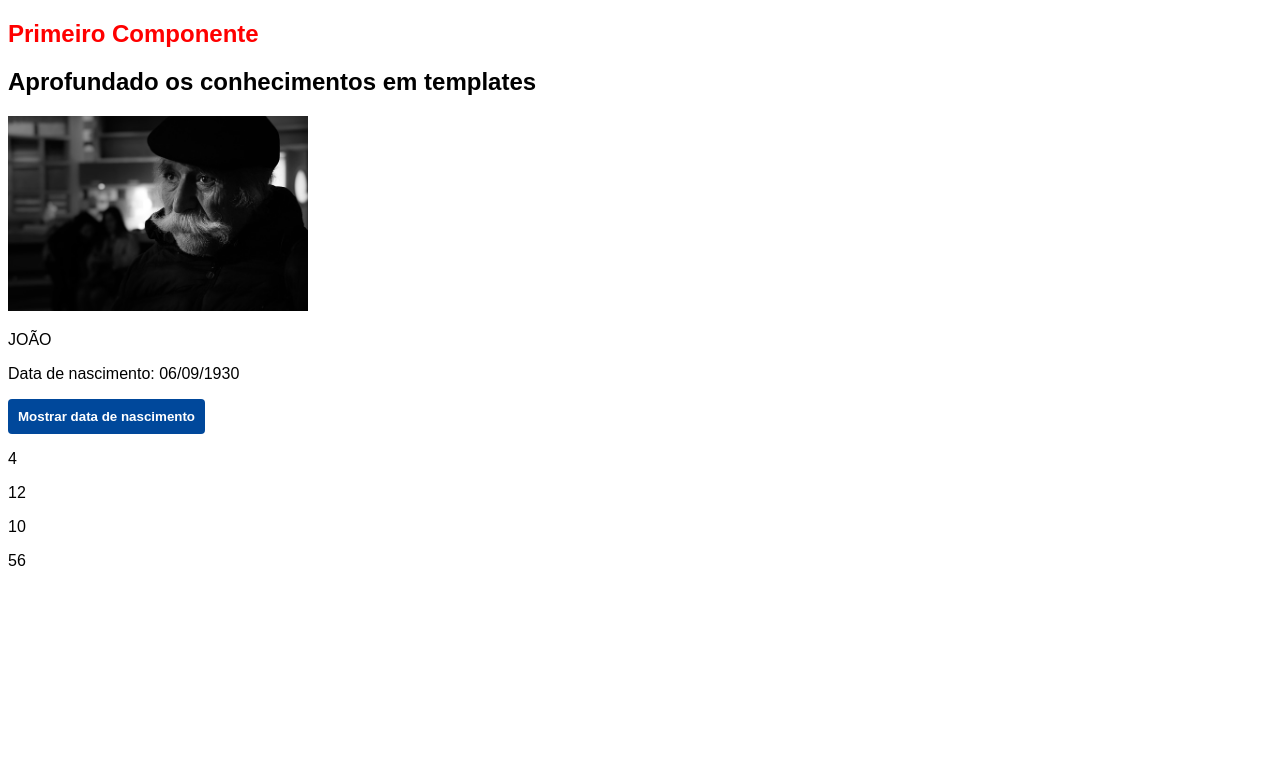
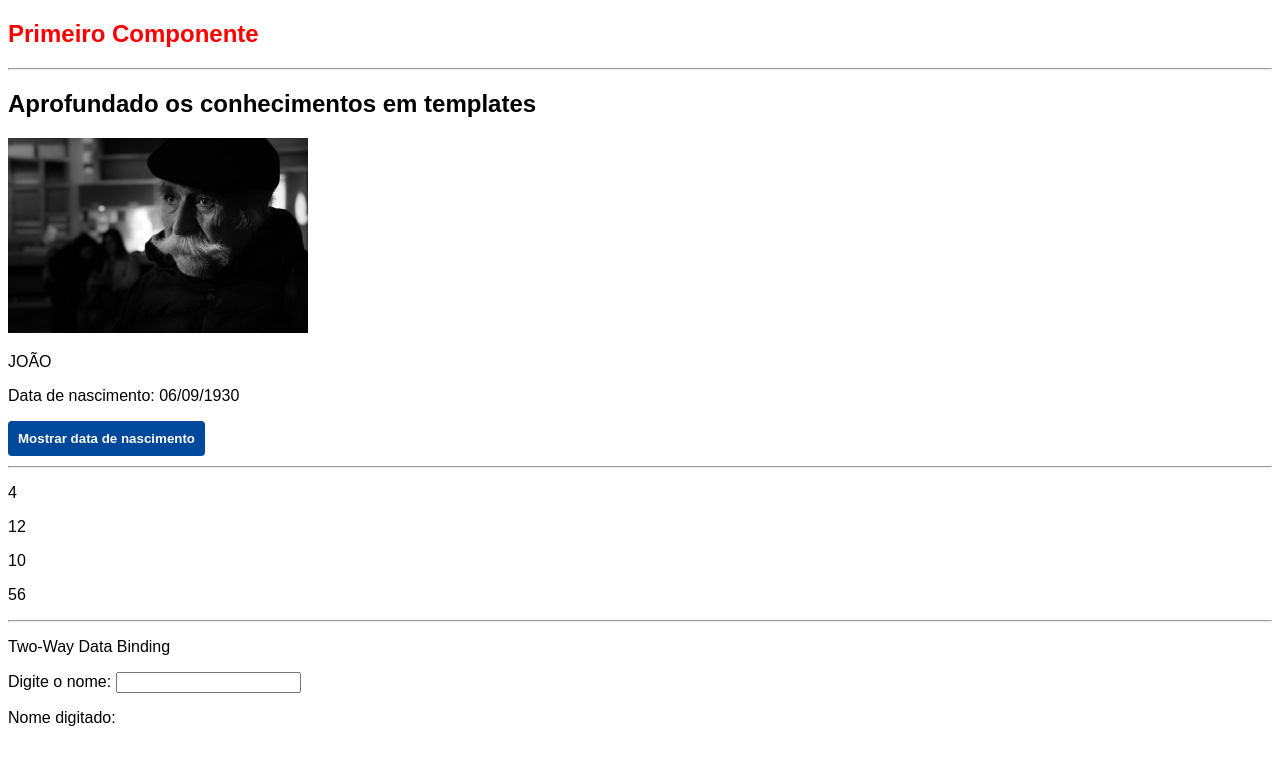
Before and after one commit to mararbia/Learning-Angular, an Angular app in the folder fundamentos-angular/: page / in a window 1280 px wide. Shown: the top 764 px of the page. Built offline with nearby package versions, Linux system fonts and the light colour scheme.

Commit message:
Two-Way Data Binding

```diff
--- a/fundamentos-angular/src/app/app.component.html
+++ b/fundamentos-angular/src/app/app.component.html
@@ -1,3 +1,7 @@
 <app-first-component></app-first-component>
+<hr>
 <app-second-component></app-second-component>
+<hr>
 <app-pipe-customized></app-pipe-customized>
+<hr>
+<app-two-way-data-binding></app-two-way-data-binding>
--- /dev/null
+++ b/fundamentos-angular/src/app/two-way-data-binding/two-way-data-binding.component.html
@@ -0,0 +1,4 @@
+<p> Two-Way Data Binding </p>
+<label for="name">Digite o nome: </label>
+<input type="text" [(ngModel)] = "name">
+<p>Nome digitado: {{ name }}</p>
--- /dev/null
+++ b/fundamentos-angular/src/app/two-way-data-binding/two-way-data-binding.component.ts
@@ -0,0 +1,10 @@
+import { Component } from '@angular/core';
+
+@Component({
+  selector: 'app-two-way-data-binding',
+  templateUrl: './two-way-data-binding.component.html',
+  styleUrls: ['./two-way-data-binding.component.css']
+})
+export class TwoWayDataBindingComponent {
+  name = "";
+}
```
Also changed, not shown: fundamentos-angular/src/app/app.module.ts (+6 -2 lines), fundamentos-angular/src/app/two-way-data-binding/two-way-data-binding.component.css (added), 1 other file (tests, documents, lock files or other folders).
